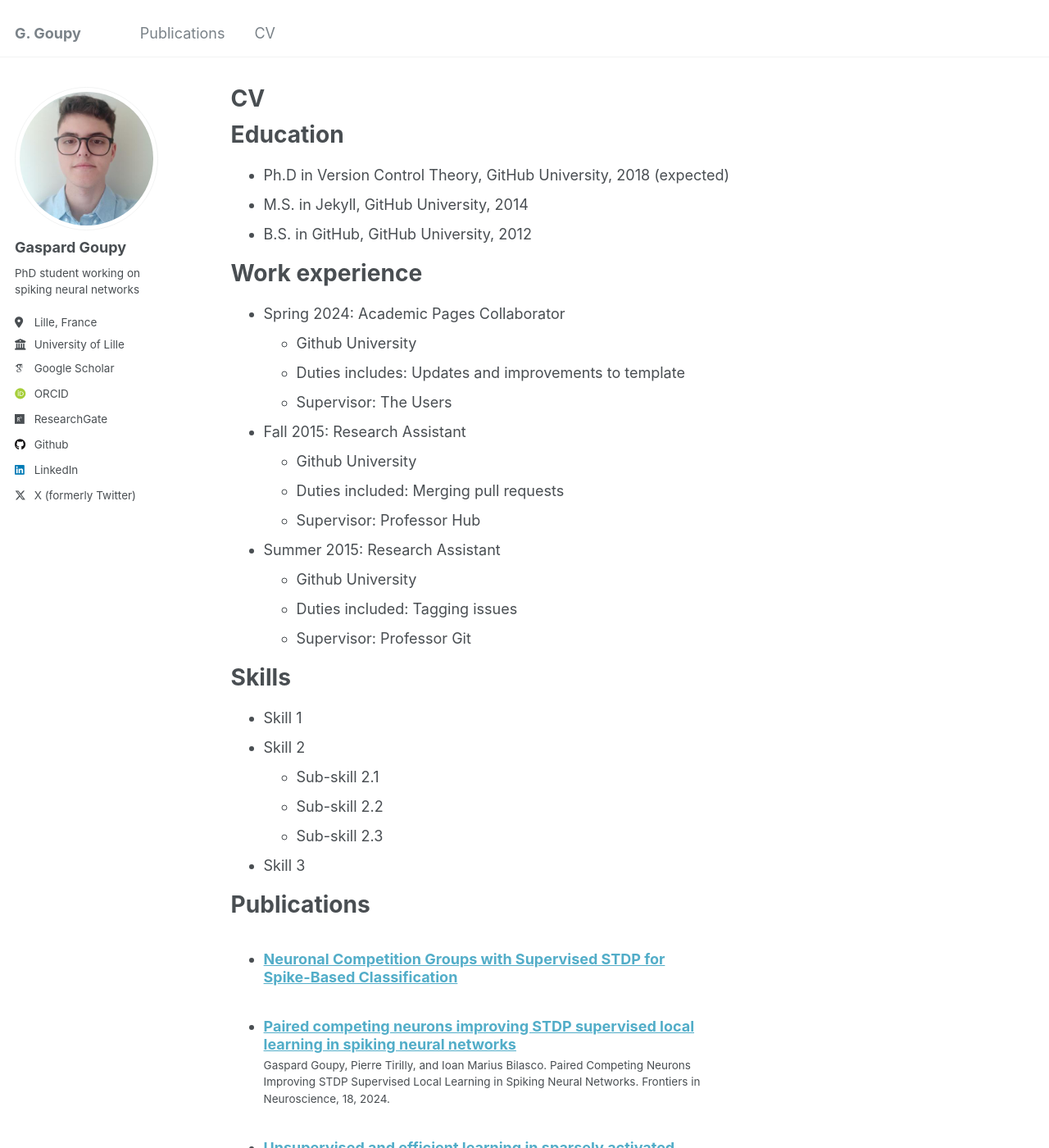
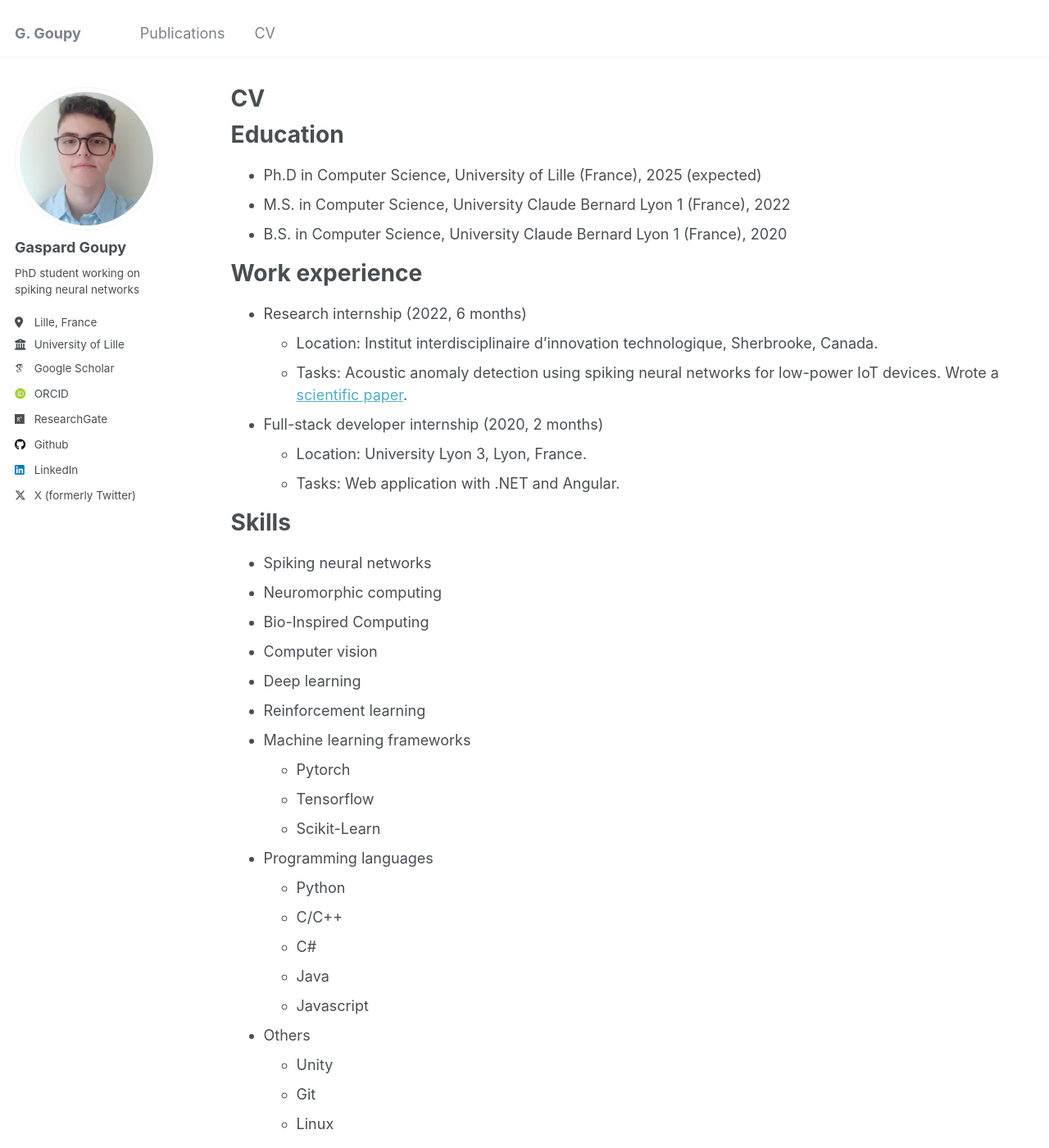
Before and after one commit to ggoupy/ggoupy.github.io, a Jekyll site: the page built from _pages/cv.md, in a window 1280 px wide and 1400 px high. Shown: the whole window at 82% size. Built offline with Jekyll 4.4.1, drawn with Linux system fonts in a browser that asks for light colours; some web fonts are replaced; some of the changed text lies outside the part shown.

Commit message:
update CV

```diff
--- a/_pages/cv.md
+++ b/_pages/cv.md
@@ -11,54 +11,45 @@ redirect_from:
 
 Education
 ======
-* Ph.D in Version Control Theory, GitHub University, 2018 (expected)
-* M.S. in Jekyll, GitHub University, 2014
-* B.S. in GitHub, GitHub University, 2012
+* Ph.D in Computer Science, University of Lille (France), 2025 (expected)
+* M.S. in Computer Science, University Claude Bernard Lyon 1 (France), 2022
+* B.S. in Computer Science, University Claude Bernard Lyon 1 (France), 2020
 
 Work experience
 ======
-* Spring 2024: Academic Pages Collaborator
-  * Github University
-  * Duties includes: Updates and improvements to template
-  * Supervisor: The Users
+* Research internship (2022, 6 months)
+  * Location: Institut interdisciplinaire d'innovation technologique, Sherbrooke, Canada.
+  * Tasks: Acoustic anomaly detection using spiking neural networks for low-power IoT devices. Wrote a [scientific paper](https://ggoupy.github.io/publication/2023-vdsp).
 
-* Fall 2015: Research Assistant
-  * Github University
-  * Duties included: Merging pull requests
-  * Supervisor: Professor Hub
-
-* Summer 2015: Research Assistant
-  * Github University
-  * Duties included: Tagging issues
-  * Supervisor: Professor Git
+* Full-stack developer internship (2020, 2 months)
+  * Location: University Lyon 3, Lyon, France.
+  * Tasks: Web application with .NET and Angular.
 
 Skills
 ======
-* Skill 1
-* Skill 2
-  * Sub-skill 2.1
-  * Sub-skill 2.2
-  * Sub-skill 2.3
-* Skill 3
+* Spiking neural networks
+* Neuromorphic computing
+* Bio-Inspired Computing
+* Computer vision
+* Deep learning
+* Reinforcement learning
+* Machine learning frameworks
+  * Pytorch
+  * Tensorflow
+  * Scikit-Learn
+* Programming languages
+  * Python
+  * C/C++
+  * C#
+  * Java
+  * Javascript
+* Others
+  * Unity
+  * Git
+  * Linux
 
 Publications
 ======
   <ul>{% for post in site.publications reversed %}
     {% include archive-single-cv.html %}
   {% endfor %}</ul>
-
-Talks
-======
-  <ul>{% for post in site.talks reversed %}
-    {% include archive-single-talk-cv.html  %}
-  {% endfor %}</ul>
-
-Teaching
-======
-  <ul>{% for post in site.teaching reversed %}
-    {% include archive-single-cv.html %}
-  {% endfor %}</ul>
-
-Service and leadership
-======
-* Currently signed in to 43 different slack teams
```
